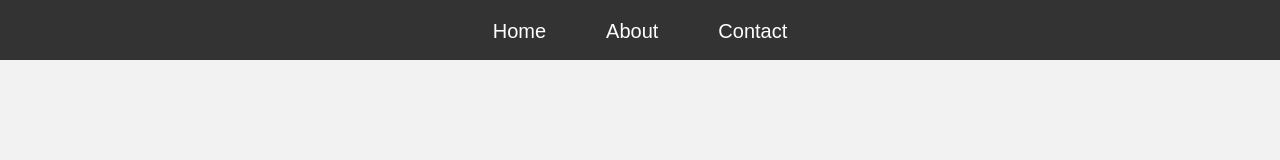
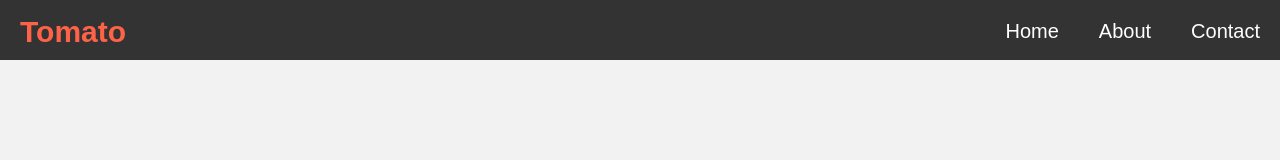
Before and after one commit to saurabh-raiiii/zomato-clone, a plain HTML site: page index.html in a window 1280 px wide. Drawn offline with Linux system fonts and the light colour scheme.

Commit message:
brandNameAdded

```diff
--- a/index.html
+++ b/index.html
@@ -8,9 +8,13 @@
 </head>
 <body>
     <div class="navbar">
-        <a href="#">Home</a>
-        <a href="#">About</a>
-        <a href="#">Contact</a>
+        <div class="brandName">Tomato</div>
+        <div class="nav">
+            <a href="#">Home</a>
+            <a href="#">About</a>
+            <a href="#">Contact</a>
+        </div>
+
     </div>
 </body>
 </html>
--- a/style.css
+++ b/style.css
@@ -11,18 +11,31 @@ body {
 .navbar{
     display: flex;
     flex-direction: row;
-    justify-content: center;
-    width: 100%;
+    justify-content: space-between;
+    width: 100vw;
     height: 60px;
     background-color: #333;
     font-size: 20px;
 }
 
 a{
-    padding: 20px 30px;
+    padding: 20px;
     text-decoration: none;
     color: #fff;
 }
 a:hover{
     background-color: #555;
 }
+
+.brandName{
+    padding: 15px 20px;
+    font-size: 30px;
+    color: tomato;
+    font-weight: 600;
+}
+
+.nav{
+    display: flex;
+    height: 60px;
+    font-size: 20px;
+}
```
